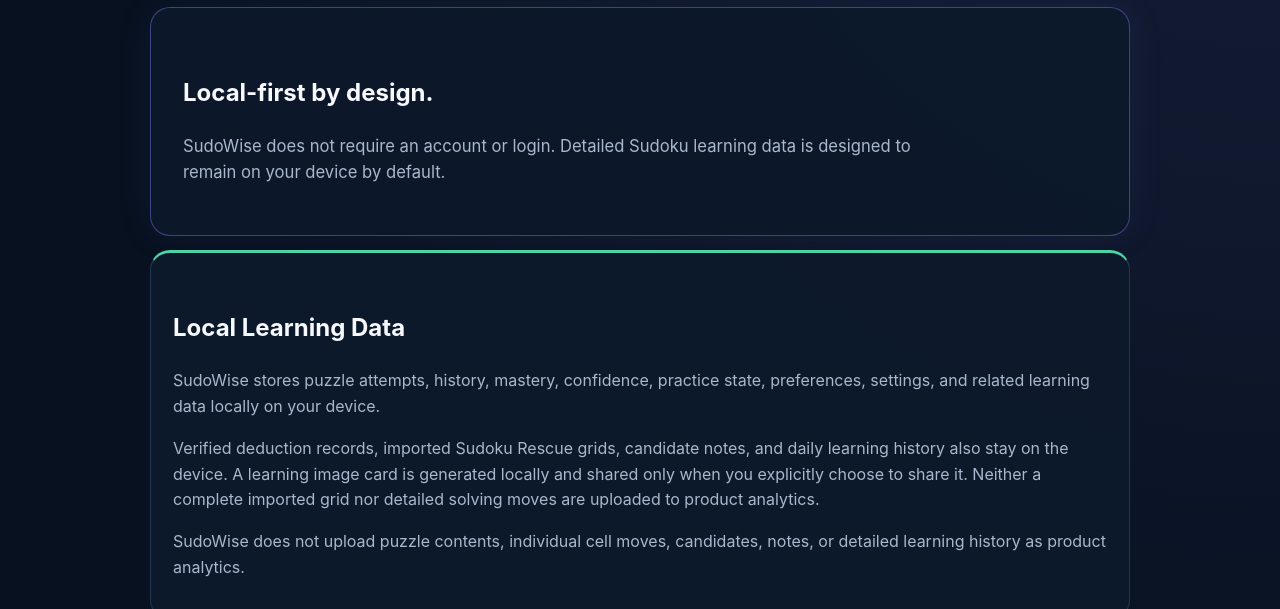
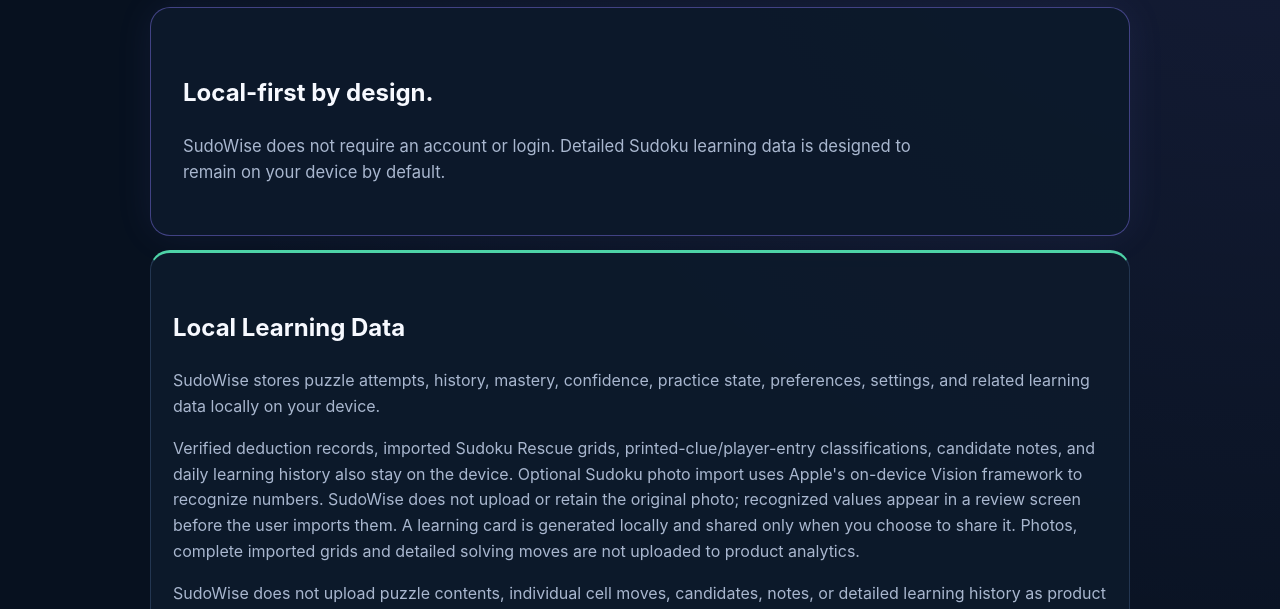
Before and after one commit to mmagriGH/sudowise-site, a plain HTML site: page privacy/index.html in a window 1280 px wide. Shown: the part 343-952 px from the top of the page. Drawn offline with Linux system fonts and the light colour scheme.

Commit message:
docs(site): disclose on-device Sudoku photo import and user-confirmed clue provenance

```diff
--- a/privacy/index.html
+++ b/privacy/index.html
@@ -27,7 +27,7 @@
   <section class="card green">
     <h2>Local Learning Data</h2>
     <p>SudoWise stores puzzle attempts, history, mastery, confidence, practice state, preferences, settings, and related learning data locally on your device.</p>
-    <p>Verified deduction records, imported Sudoku Rescue grids, candidate notes, and daily learning history also stay on the device. A learning image card is generated locally and shared only when you explicitly choose to share it. Neither a complete imported grid nor detailed solving moves are uploaded to product analytics.</p>
+    <p>Verified deduction records, imported Sudoku Rescue grids, printed-clue/player-entry classifications, candidate notes, and daily learning history also stay on the device. Optional Sudoku photo import uses Apple's on-device Vision framework to recognize numbers. SudoWise does not upload or retain the original photo; recognized values appear in a review screen before the user imports them. A learning card is generated locally and shared only when you choose to share it. Photos, complete imported grids and detailed solving moves are not uploaded to product analytics.</p>
     <p>SudoWise does not upload puzzle contents, individual cell moves, candidates, notes, or detailed learning history as product analytics.</p>
   </section>
 
```
